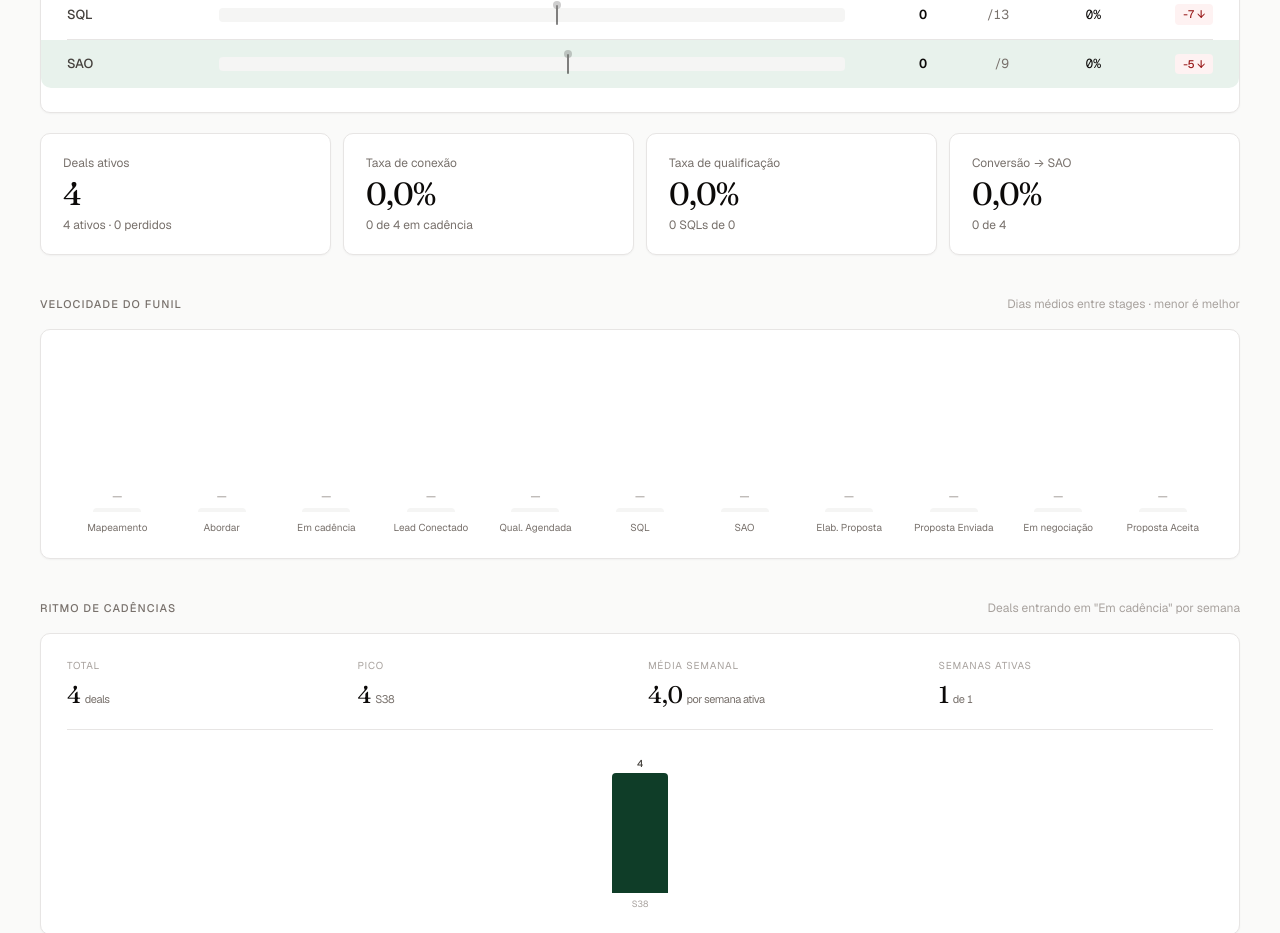
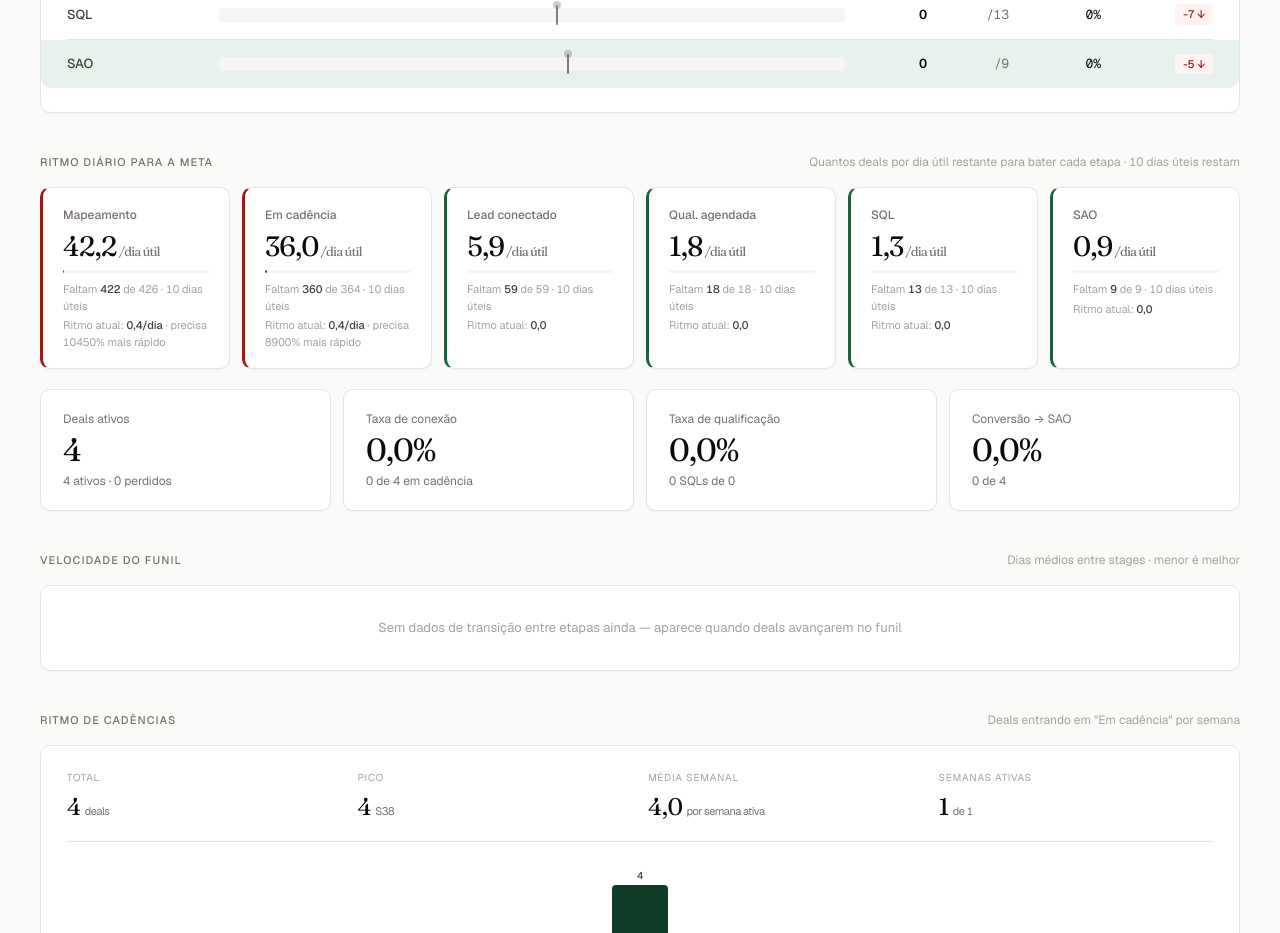
Before and after one commit to galeazzofs/painel-prospeccao, a website: page index.html in a window 1280 px wide. Shown: the part 860-1793 px from the top of the page. Drawn offline with nearby package versions, Linux system fonts and the light colour scheme.

Commit message:
Add files via upload

```diff
--- a/index.html
+++ b/index.html
@@ -148,6 +148,20 @@ table.perf tr:hover td{background:var(--surface-2)}
 .cad-bar-lbl{font-size:9px;color:var(--text-4);margin-top:6px;text-align:center;line-height:1.2}
 
 .footer{margin-top:60px;padding-top:24px;border-top:1px solid var(--border);display:flex;justify-content:space-between;font-size:11px;color:var(--text-4)}
+
+.pace-grid{display:grid;grid-template-columns:repeat(auto-fit,minmax(180px,1fr));gap:12px}
+.pace-card{background:var(--surface);border:1px solid var(--border);border-radius:10px;padding:18px 20px;box-shadow:var(--shadow-sm);display:flex;flex-direction:column;gap:8px;transition:border-color .15s}
+.pace-card:hover{border-color:var(--border-strong)}
+.pace-card.done{border-left:3px solid var(--positive)}
+.pace-card.critical{border-left:3px solid var(--negative)}
+.pace-card.ok{border-left:3px solid var(--accent)}
+.pace-card-name{font-size:12px;color:var(--text-3);font-weight:500}
+.pace-card-rate{font-size:28px;letter-spacing:-.03em;line-height:1}
+.pace-card-rate small{font-size:13px;color:var(--text-3);font-weight:400;margin-left:2px}
+.pace-card-meta{font-size:11px;color:var(--text-4);display:flex;flex-direction:column;gap:3px}
+.pace-card-meta b{color:var(--text-2);font-weight:500}
+.pace-card-bar{height:3px;background:var(--surface-2);border-radius:2px;overflow:hidden;margin-top:2px}
+.pace-card-bar-fill{height:100%;border-radius:2px;transition:width .6s}
 .fade-in{animation:fadeUp .35s cubic-bezier(.4,0,.2,1) backwards}
 @keyframes fadeUp{from{opacity:0;transform:translateY(4px)}to{opacity:1;transform:translateY(0)}}
 @media(max-width:1100px){.app{padding:24px 20px 60px}.kpi-grid{grid-template-columns:repeat(2,1fr)}.dual-grid,.loss-grid{grid-template-columns:1fr}.sao-hero{grid-template-columns:1fr;text-align:center}.tracker-row{font-size:12px}.cad-stats{grid-template-columns:repeat(2,1fr)}}
@@ -322,6 +336,31 @@ function renderTracker(m){
     return`<div class="tracker-row${isSao?' sao-row':''} fade-in" style="animation-delay:${i*50}ms"><div class="tracker-name">${t.name}</div><div class="tracker-bar-wrap"><div class="tracker-bar-fill ${cls}" style="width:${bp}%"></div><div class="pace-marker" style="left:${pp}%"></div></div><div style="text-align:right;font-weight:600">${fmt(t.actual,'int')}</div><div style="text-align:right;color:var(--text-3)">/${fmt(t.target,'int')}</div><div style="text-align:right" class="mono">${fmt(t.pctDone,'pct0')}</div><div style="text-align:right"><span class="pace-tag ${t.status}">${t.status==='ahead'?`+${t.gap} ↑`:t.status==='behind'?`${t.gap} ↓`:'= →'}</span></div></div>`}).join('');
   return`<div class="section-header"><div class="section-title">Funil vs Meta</div><div class="section-sub">Barra = realizado · Marcador = pace</div></div><div class="tracker-card fade-in"><div class="tracker-row header"><div>Etapa</div><div>Progresso</div><div style="text-align:right">Real</div><div style="text-align:right">Meta</div><div style="text-align:right">%</div><div style="text-align:right">vs Pace</div></div>${rows}</div>`}
 
+function renderDailyPace(m){
+  if(!m.mm)return'';
+  const daysLeft=m.mm.businessDays-m.mm.businessDaysElapsed;
+  if(daysLeft<=0)return'';
+  const cards=m.tracker.map((t,i)=>{
+    const remaining=Math.max(0,t.target-t.actual);
+    const rateNeeded=remaining>0?remaining/daysLeft:0;
+    const rateCurrent=m.mm.businessDaysElapsed>0?t.actual/m.mm.businessDaysElapsed:0;
+    const isDone=t.actual>=t.target;
+    const isCritical=!isDone&&rateNeeded>rateCurrent*1.5&&rateCurrent>0;
+    const cls=isDone?'done':isCritical?'critical':'ok';
+    const barColor=isDone?'var(--positive)':isCritical?'var(--negative)':'var(--accent)';
+    const barPct=Math.min(100,t.target>0?(t.actual/t.target)*100:0);
+    return`<div class="pace-card ${cls} fade-in" style="animation-delay:${i*40}ms">
+      <div class="pace-card-name">${t.name}</div>
+      <div class="pace-card-rate serif">${isDone?'✓':rateNeeded.toFixed(1).replace('.',',')}<small>${isDone?'meta batida':'/dia útil'}</small></div>
+      <div class="pace-card-bar"><div class="pace-card-bar-fill" style="width:${barPct}%;background:${barColor}"></div></div>
+      <div class="pace-card-meta">
+        <span>Faltam <b>${remaining}</b> de ${t.target} · ${daysLeft} dias úteis</span>
+        <span>Ritmo atual: <b>${rateCurrent.toFixed(1).replace('.',',')}${rateCurrent>0?'/dia':''}</b>${!isDone&&rateCurrent>0?(rateNeeded>rateCurrent?` · precisa ${((rateNeeded/rateCurrent-1)*100).toFixed(0)}% mais rápido`:' · no ritmo'):''}
+        </span>
+      </div>
+    </div>`}).join('');
+  return`<div class="section-header"><div class="section-title">Ritmo diário para a meta</div><div class="section-sub">Quantos deals por dia útil restante para bater cada etapa · ${daysLeft} dias úteis restam</div></div><div class="pace-grid">${cards}</div>`}
+
 function renderKPIs(m){
   const sao=m.tracker.find(t=>t.name==='SAO'),sql=m.tracker.find(t=>t.name==='SQL'),con=m.tracker.find(t=>t.name==='Lead conectado'),cad=m.tracker.find(t=>t.name==='Em cadência');
   return`<div class="kpi-grid" style="margin-top:20px"><div class="kpi fade-in"><div class="kpi-label">Deals ativos</div><div class="kpi-value serif">${fmt(m.total,'int')}</div><div class="kpi-sub">${fmt(m.total-m.losses.total,'int')} ativos · ${fmt(m.losses.total,'int')} perdidos</div></div><div class="kpi fade-in"><div class="kpi-label">Taxa de conexão</div><div class="kpi-value serif">${con&&cad?fmt(cad.actual>0?con.actual/cad.actual:0,'pct'):DASH}</div><div class="kpi-sub">${con?fmt(con.actual,'int'):0} de ${cad?fmt(cad.actual,'int'):0} em cadência</div></div><div class="kpi fade-in"><div class="kpi-label">Taxa de qualificação</div><div class="kpi-value serif">${sql&&con?fmt(con.actual>0?sql.actual/con.actual:0,'pct'):DASH}</div><div class="kpi-sub">${sql?fmt(sql.actual,'int'):0} SQLs de ${con?fmt(con.actual,'int'):0}</div></div><div class="kpi fade-in"><div class="kpi-label">Conversão → SAO</div><div class="kpi-value serif">${sao?fmt(m.total>0?sao.actual/m.total:0,'pct'):DASH}</div><div class="kpi-sub">${sao?fmt(sao.actual,'int'):0} de ${fmt(m.total,'int')}</div></div></div>`}
@@ -333,6 +372,8 @@ function renderLosses(m){
 
 function renderVelocity(m){
   const vs=m.velocity.stages;if(!vs.length)return'';
+  const hasData=vs.some(s=>s.days!==null);
+  if(!hasData)return`<div class="section-header"><div class="section-title">Velocidade do funil</div><div class="section-sub">Dias médios entre stages · menor é melhor</div></div><div class="card fade-in" style="padding:32px;text-align:center;color:var(--text-4);font-size:13px">Sem dados de transição entre etapas ainda — aparece quando deals avançarem no funil</div>`;
   const maxD=Math.max(...vs.map(s=>s.days||0),1);
   const cols=vs.map(s=>{
     const h=s.days?Math.max(10,(s.days/maxD)*130):0;
@@ -340,7 +381,7 @@ function renderVelocity(m){
   return`<div class="section-header"><div class="section-title">Velocidade do funil</div><div class="section-sub">Dias médios entre stages · menor é melhor</div></div><div class="card fade-in"><div class="vel-grid">${cols}</div></div>`}
 
 function renderCadences(m){
-  const w=m.cadences.weekly;if(!w.length)return'';
+  const w=m.cadences.weekly;if(!w.length)return`<div class="section-header"><div class="section-title">Ritmo de cadências</div><div class="section-sub">Deals entrando em "Em cadência" por semana</div></div><div class="card fade-in" style="padding:32px;text-align:center;color:var(--text-4);font-size:13px">Nenhuma entrada em cadência registrada neste recorte</div>`;
   const total=w.reduce((s,x)=>s+x.count,0);
   const max=Math.max(...w.map(x=>x.count),1);
   const peak=w.reduce((a,x)=>x.count>a.count?x:a,w[0]);
@@ -375,6 +416,7 @@ function render(){
     ${renderFilters(gData)}
     ${m.mm?renderSaoHero(m):''}
     ${m.mm?renderTracker(m):''}
+    ${renderDailyPace(m)}
     ${renderKPIs(m)}
     ${renderLosses(m)}
     ${renderVelocity(m)}
```
